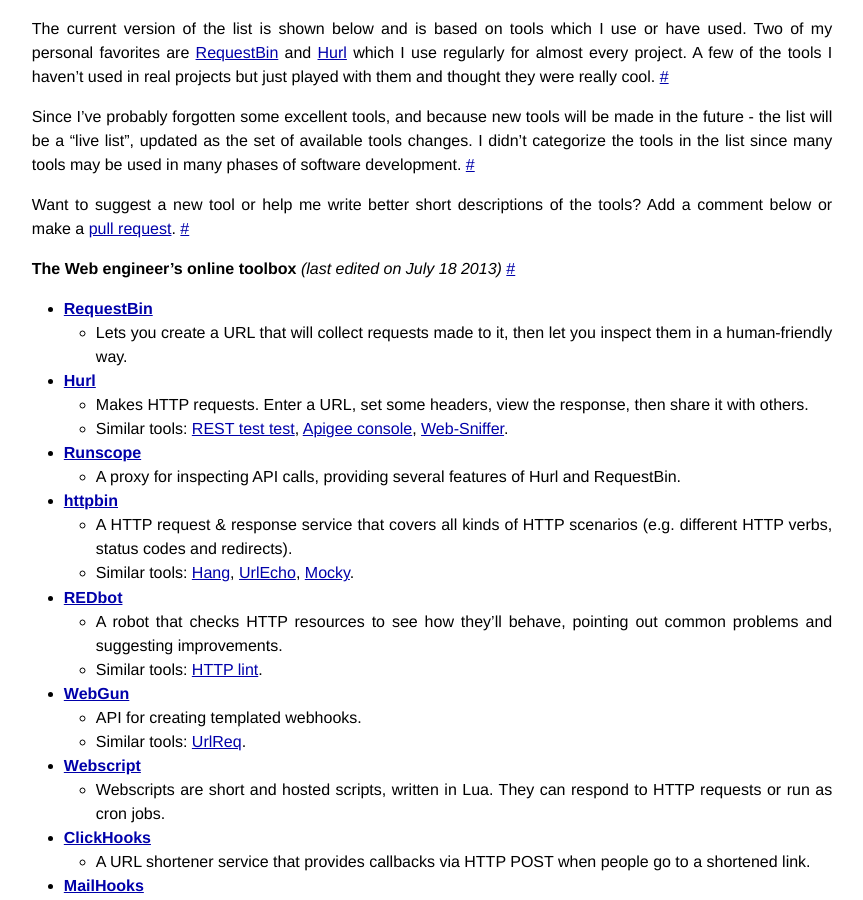
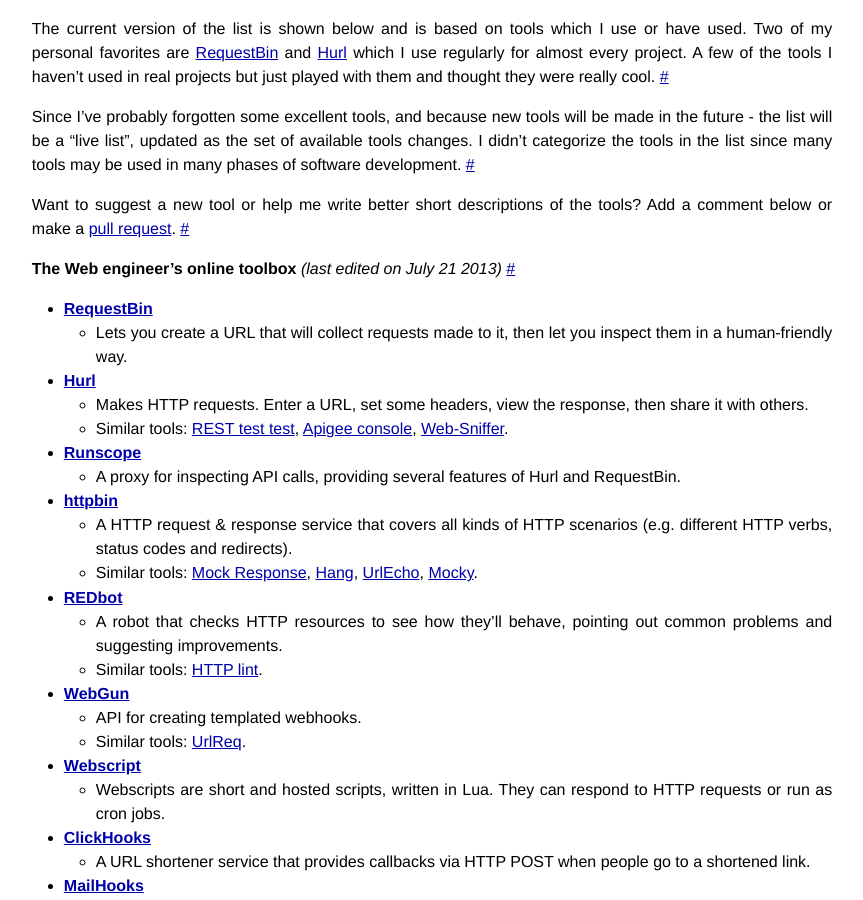
Before and after one commit to izuzak/izuzak.github.com, a Jekyll site: the page built from _posts/2012-11-18-the-web-engineers-online-toolbox.markdown, in a window 1280 px wide and 900 px high, scrolled down 343 px. Shown: the whole window, without its empty margins (208-1071 px from the left). Built offline with Jekyll 4.4.1, drawn with Linux system fonts in a browser that asks for light colours; Markdown is read by kramdown in place of the engine named in the settings; comment, search, counter and statistics services are not loaded.

Commit message:
add mock response to webeng toolbox

```diff
--- a/_posts/2012-11-18-the-web-engineers-online-toolbox.markdown
+++ b/_posts/2012-11-18-the-web-engineers-online-toolbox.markdown
@@ -23,7 +23,7 @@
 
 Want to suggest a new tool or help me write better short descriptions of the tools? Add a comment below or make a [pull request](https://github.com/izuzak/izuzak.github.com).
 
-**The Web engineer's online toolbox** *(last edited on July 18 2013)*
+**The Web engineer's online toolbox** *(last edited on July 21 2013)*
 
 * **[RequestBin](http://requestb.in/)**
   * Lets you create a URL that will collect requests made to it, then let you inspect them in a human-friendly way.
@@ -34,7 +34,7 @@
   * A proxy for inspecting API calls, providing several features of Hurl and RequestBin.
 * **[httpbin](http://httpbin.org/)**
   * A HTTP request & response service that covers all kinds of HTTP scenarios (e.g. different HTTP verbs, status codes and redirects).
-  * Similar tools: [Hang](http://hang.nodester.com/), [UrlEcho](http://ivanzuzak.info/urlecho/), [Mocky](http://www.mocky.io/).
+  * Similar tools: [Mock Response](http://mock.isssues.com/), [Hang](http://hang.nodester.com/), [UrlEcho](http://ivanzuzak.info/urlecho/), [Mocky](http://www.mocky.io/).
 * **[REDbot](http://redbot.org/)**
   * A robot that checks HTTP resources to see how they'll behave, pointing out common problems and suggesting improvements.
   * Similar tools: [HTTP lint](http://zamez.org/httplint).
```
